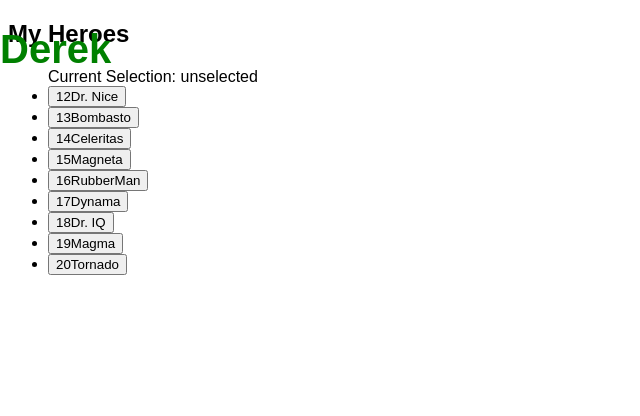
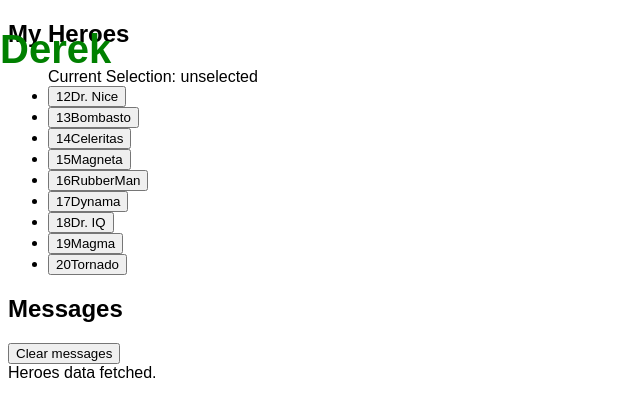
Before and after one commit to derekklc/Angular1, an Angular app: page / in a window 1280 px wide. Shown: the top 416 px of the page, without its empty margins (0-640 px from the left). Built offline with nearby package versions, Linux system fonts and the light colour scheme.

Commit message:
add message service and implement inside of hero service

```diff
--- a/src/app/app.component.html
+++ b/src/app/app.component.html
@@ -1,4 +1,5 @@
 <app-heroes />
+<app-messages />
 
 <h1 class="abcde">Derek</h1>
 <router-outlet></router-outlet>
--- a/src/app/app.module.ts
+++ b/src/app/app.module.ts
@@ -6,9 +6,10 @@
 import { AppComponent } from './app.component';
 import { HeroesComponent } from './heroes/heroes.component';
 import { HeroDetailComponent } from './hero-detail/hero-detail.component';
+import { MessagesComponent } from './messages/messages.component';
 
 @NgModule({
-  declarations: [AppComponent, HeroesComponent, HeroDetailComponent],
+  declarations: [AppComponent, HeroesComponent, HeroDetailComponent, MessagesComponent],
   imports: [BrowserModule, AppRoutingModule, FormsModule],
   providers: [],
   bootstrap: [AppComponent],
--- a/src/app/hero.service.ts
+++ b/src/app/hero.service.ts
@@ -3,15 +3,20 @@
 import { HEROES } from './mockheros';
 import { Observable, of } from 'rxjs';
 
+import { MessageService } from './message.service';
+
 @Injectable({
   providedIn: 'root',
 })
 export class HeroService {
-  constructor() {}
+  constructor(private messageService: MessageService) {}
   // getHeroes(): Hero[] {
   //   return HEROES;
   // }
   getHeroes(): Observable<Hero[]> {
-    return of(HEROES);
+    const heroes = of(HEROES);
+
+    this.messageService.add('Heroes data fetched.');
+    return heroes;
   }
 }
--- a/src/app/heroes/heroes.component.ts
+++ b/src/app/heroes/heroes.component.ts
@@ -1,6 +1,7 @@
 import { Component } from '@angular/core';
 import { Hero } from '../hero';
 import { HeroService } from '../hero.service';
+import { MessageService } from '../message.service';
 
 @Component({
   selector: 'app-heroes',
@@ -8,7 +9,10 @@
   styleUrls: ['./heroes.component.css'],
 })
 export class HeroesComponent {
-  constructor(private heroService: HeroService) {}
+  constructor(
+    private heroService: HeroService,
+    private messageService: MessageService
+  ) {}
   heroes: Hero[] = [];
   getHeroes(): void {
     this.heroService.getHeroes().subscribe((heroes) => (this.heroes = heroes));
@@ -19,6 +23,7 @@
   // };
   onSelection(heroId: number): void {
     this.selectedHero = this.heroes.find((person) => person.id === heroId);
+    this.messageService.add(`HeroesComponent: Selected hero id=${heroId}`);
   }
   ngOnInit(): void {
     this.getHeroes();
--- /dev/null
+++ b/src/app/message.service.ts
@@ -0,0 +1,14 @@
+import { Injectable } from '@angular/core';
+
+@Injectable({
+  providedIn: 'root',
+})
+export class MessageService {
+  messages: string[] = [];
+  add(message: string) {
+    this.messages.push(message);
+  }
+  clearMessage() {
+    this.messages = [];
+  }
+}
--- /dev/null
+++ b/src/app/messages/messages.component.html
@@ -0,0 +1,7 @@
+<div *ngIf="messageService.messages.length">
+  <h2>Messages</h2>
+  <button type="button" class="clear" (click)="messageService.clearMessage()">
+    Clear messages
+  </button>
+  <div *ngFor="let message of messageService.messages">{{ message }}</div>
+</div>
```
Also changed, not shown: src/app/messages/messages.component.ts (added, +11 -0 lines), src/app/messages/messages.component.css (added), 2 other files (tests, documents, lock files or other folders).
